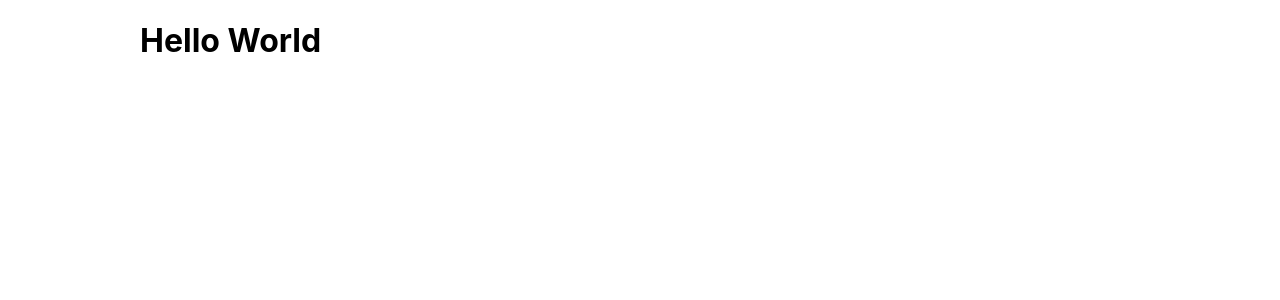
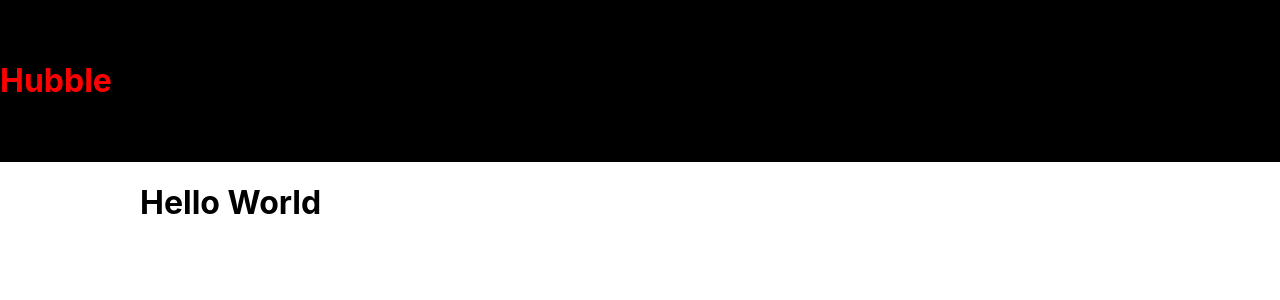
Before and after one commit to yesayajones/styled-components, a React (Create React App) app: page / in a window 1280 px wide. Shown: the top 300 px of the page. Built offline with nearby package versions, Linux system fonts and the light colour scheme.

Commit message:
feat: Add Header Styled Component and style nesting

```diff
--- a/src/App.js
+++ b/src/App.js
@@ -1,10 +1,15 @@
-import { Container } from './components/styled/Container.styled';
+import Header from './components/Header';
+//We use curry braces for exports that are not default
+import { Container } from './components/styles/Container.styled';
 
 function App() {
 	return (
-		<Container>
-			<h1>Hello World</h1>
-		</Container>
+		<>
+			<Header />
+			<Container>
+				<h1>Hello World</h1>
+			</Container>
+		</>
 	);
 }
 
--- /dev/null
+++ b/src/components/Header.js
@@ -0,0 +1,9 @@
+import { StyledHeader } from './styles/Header.styled';
+
+export default function Header() {
+	return (
+		<StyledHeader>
+			<h1>Hubble</h1>
+		</StyledHeader>
+	);
+}
--- /dev/null
+++ b/src/components/styles/Header.styled.js
@@ -0,0 +1,14 @@
+import styled from 'styled-components';
+
+export const StyledHeader = styled.header`
+	background-color: #ebfbff;
+	padding: 40px 0;
+
+	h1 {
+		color: red;
+	}
+
+	&:hover {
+		background-color: black;
+	}
+`;
```
Also changed, not shown: src/components/styles/Container.styled.js (renamed from src/components/styled/Container.styled.js).
